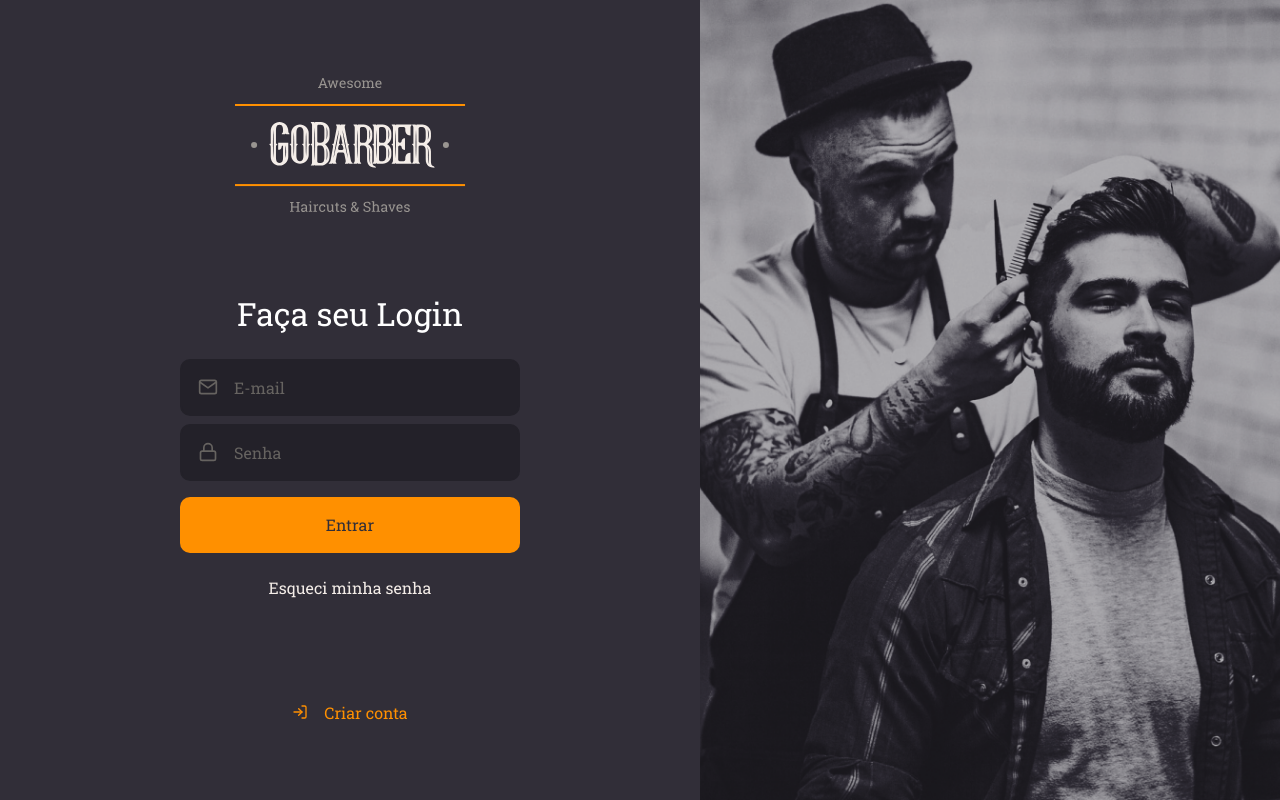
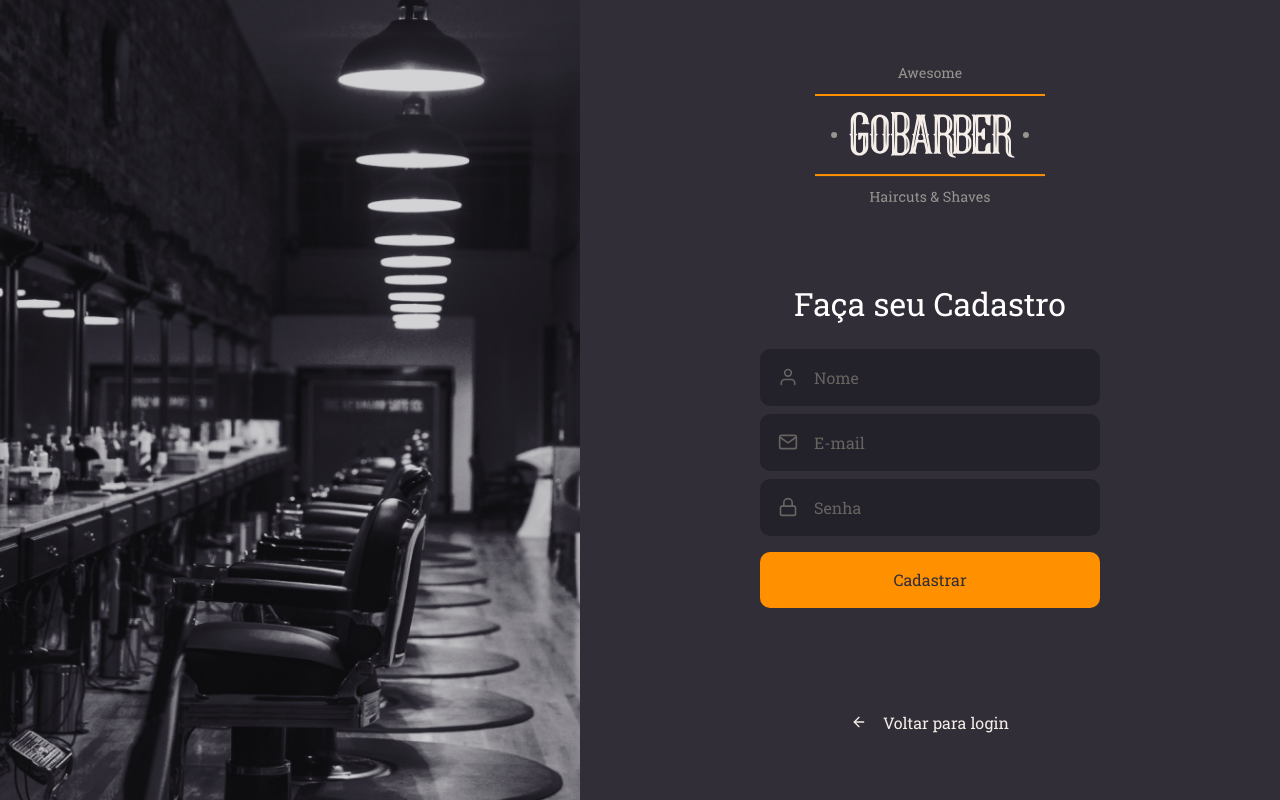
Before and after one commit to patricklongo1/gobarber-frontend, a React (Create React App) app: page /signup in a window 1280 px wide. Built offline with nearby package versions, Linux system fonts and the light colour scheme.

Commit message:
Sign up page

```diff
--- a/src/App.tsx
+++ b/src/App.tsx
@@ -1,11 +1,12 @@
 import React from 'react';
 import GlobalStyle from './styles/global';
 
-import SignIn from './pages/SignIn';
+/* import SignIn from './pages/SignIn'; */
+import SignUp from './pages/SignUp';
 
 const App: React.FC = () => (
   <>
-    <SignIn />
+    <SignUp />
     <GlobalStyle />
   </>
 );
--- /dev/null
+++ b/src/pages/SignUp/index.tsx
@@ -0,0 +1,39 @@
+import React from 'react';
+import { FiArrowLeft, FiMail, FiLock, FiUser } from 'react-icons/fi';
+
+import logo from '../../assets/logo.svg';
+
+import Input from '../../components/Input';
+import Button from '../../components/Button';
+
+import { Container, Content, Background } from './styles';
+
+const SignUp: React.FC = () => {
+  return (
+    <Container>
+      <Background />
+      <Content>
+        <img src={logo} alt="GoBarber" />
+        <form>
+          <h1>Faça seu Cadastro</h1>
+          <Input name="name" icon={FiUser} placeholder="Nome" />
+          <Input name="email" icon={FiMail} placeholder="E-mail" />
+          <Input
+            name="password"
+            icon={FiLock}
+            type="password"
+            placeholder="Senha"
+          />
+          <Button type="submit">Cadastrar</Button>
+        </form>
+
+        <a href="register">
+          <FiArrowLeft />
+          Voltar para login
+        </a>
+      </Content>
+    </Container>
+  );
+};
+
+export default SignUp;
--- /dev/null
+++ b/src/pages/SignUp/styles.ts
@@ -0,0 +1,53 @@
+import styled from 'styled-components';
+import { shade } from 'polished';
+
+import signUpBackground from '../../assets/sign-up-background.png';
+
+export const Container = styled.div`
+  height: 100vh;
+  display: flex;
+  align-items: stretch;
+`;
+
+export const Content = styled.div`
+  display: flex;
+  flex-direction: column;
+  align-items: center;
+  justify-content: center;
+  width: 100%;
+  max-width: 700px;
+
+  form {
+    margin: 80px 0;
+    width: 340px;
+    text-align: center;
+
+    h1 {
+      margin-bottom: 24px;
+    }
+  }
+
+  > a {
+    color: #f4ede8;
+    display: block;
+    margin-top: 24px;
+    text-decoration: none;
+    transition: color 0.2s;
+    display: flex;
+    align-items: center;
+
+    &:hover {
+      color: ${shade(0.2, '#f4ede8')};
+    }
+
+    svg {
+      margin-right: 16px;
+    }
+  }
+`;
+
+export const Background = styled.div`
+  flex: 1;
+  background: url(${signUpBackground}) no-repeat center;
+  background-size: cover;
+`;
```
Also changed, not shown: src/assets/sign-up-background.png (added).
